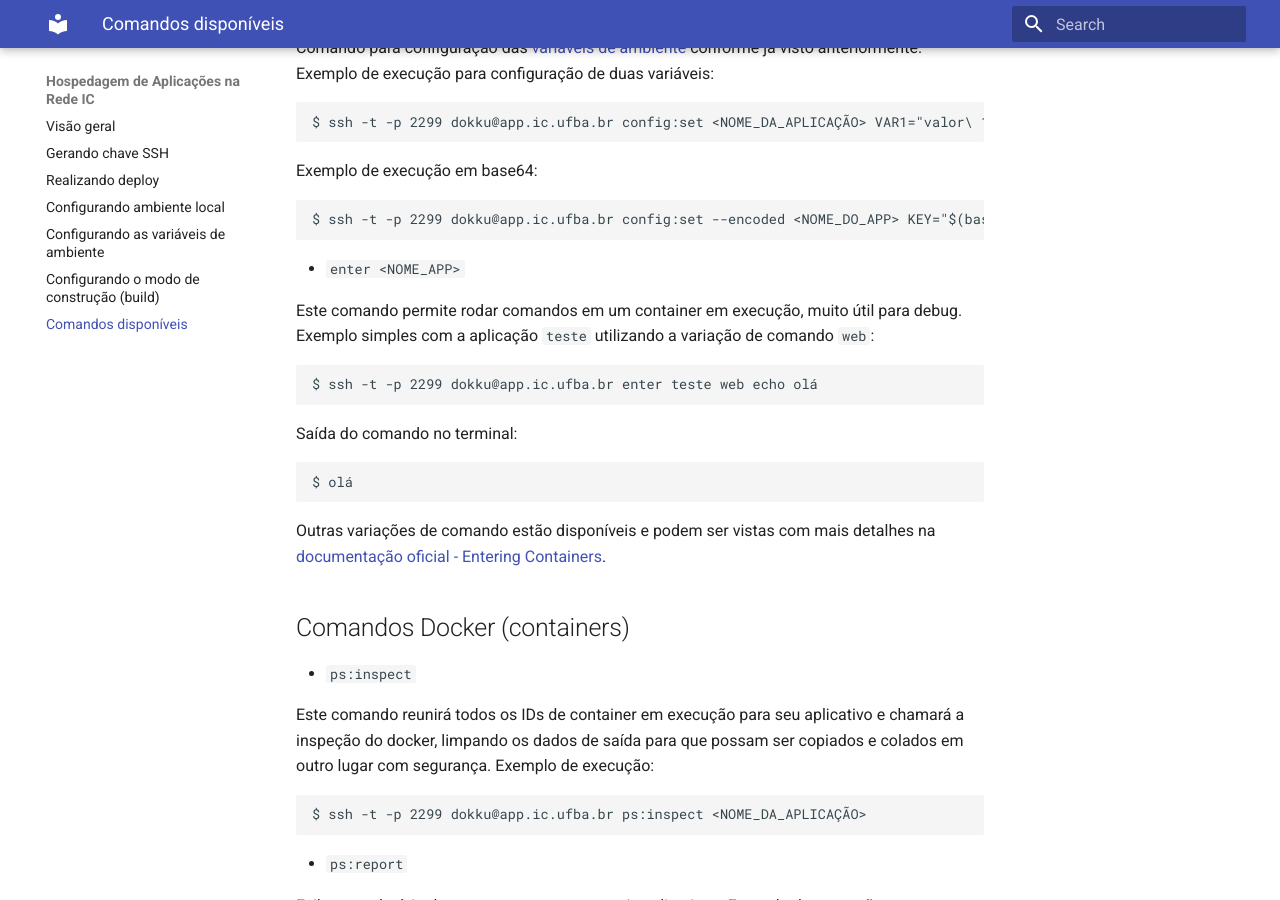
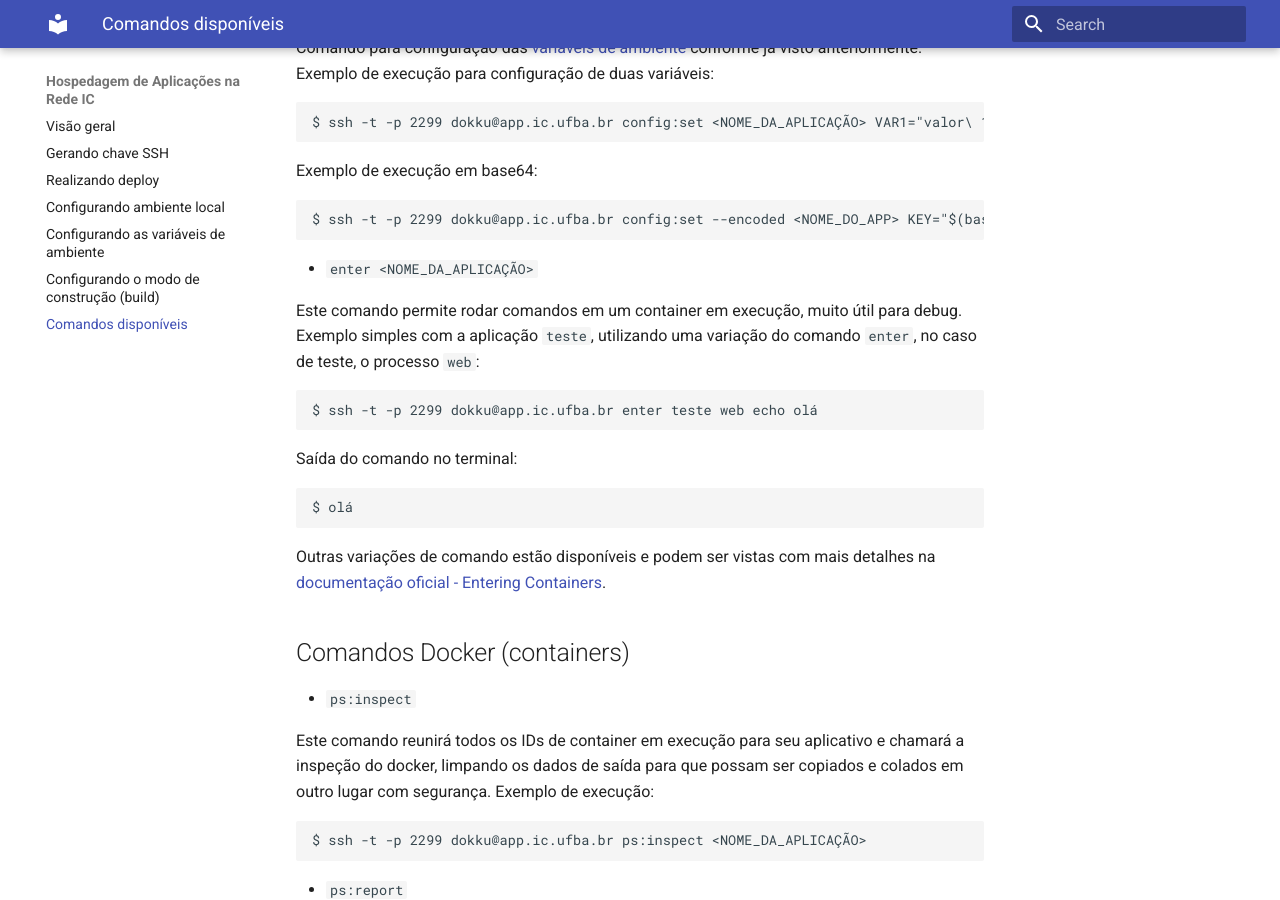
Before and after one commit to graco-ufba/app, an MkDocs documentation site: the page built from docs/comandos-permitidos.md, in a window 1280 px wide and 900 px high, scrolled down 3955 px. Built offline with MkDocs 1.6.1 and Material for MkDocs 9.7.7, drawn with Linux system fonts in a browser that asks for light colours.

Commit message:
Update comandos-permitidos.md

````diff
--- a/docs/comandos-permitidos.md
+++ b/docs/comandos-permitidos.md
@@ -162,9 +162,9 @@ Exemplo de execução em base64:
 ```
 $ ssh -t -p 2299 dokku@app.ic.ufba.br config:set --encoded <NOME_DO_APP> KEY="$(base64 ~/.ssh/id_rsa)
 ```
-- `enter <NOME_APP>`
+- `enter <NOME_DA_APLICAÇÃO>`
 
-Este comando permite rodar comandos em um container em execução, muito útil para debug. Exemplo simples com a aplicação `teste` utilizando a variação de comando `web`:
+Este comando permite rodar comandos em um container em execução, muito útil para debug. Exemplo simples com a aplicação `teste`, utilizando uma variação do comando `enter`, no caso de teste, o processo `web`:
 
 ```
 $ ssh -t -p 2299 dokku@app.ic.ufba.br enter teste web echo olá
````
